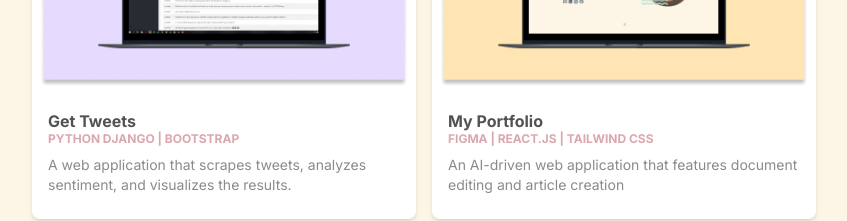
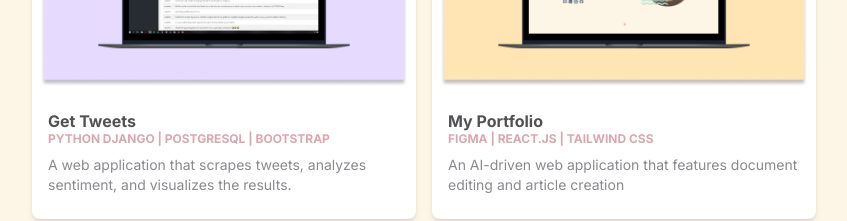
Before and after one commit to dqperez/portfolio-website, a React (Vite) app: page / in a window 1280 px wide. Shown: the part 1560-1781 px from the top of the page, without its empty margins (216-1063 px from the left). Built offline with nearby package versions, Linux system fonts and the light colour scheme.

Commit message:
feat: Change project text

```diff
--- a/package.json
+++ b/package.json
@@ -1,5 +1,4 @@
 {
-  "homepage": "https://dqperez.github.io/portfolio-website",
   "name": "portfolio-website",
   "private": true,
   "version": "0.0.0",
--- a/src/components/Overview.jsx
+++ b/src/components/Overview.jsx
@@ -16,7 +16,7 @@ const Overview = ({workRef}) => {
             <div className="grid grid-cols-1 lg:grid-cols-2 gap-4 p-8">
                 <OverviewCard icon={typ} title="TyphooNews" type="PYTHON DJANGO | VUE.JS | MYSQL | VUETIFY"summary="A crisis information dashboard system using feedback-based text classification of typhoon-related tweets in the Philippines"/>
                 <OverviewCard icon={lifg} title="Lif Game" type="FIGMA | PYTHON DJANGO | BOOTSTRAP"summary="A play-to-earn platform highlighting user-created games and empowering earnings through play."/>
-                <OverviewCard icon={gt} title="Get Tweets" type="PYTHON DJANGO | BOOTSTRAP" summary="A web application that scrapes tweets, analyzes sentiment, and visualizes the results."/>
+                <OverviewCard icon={gt} title="Get Tweets" type="PYTHON DJANGO | POSTGRESQL | BOOTSTRAP" summary="A web application that scrapes tweets, analyzes sentiment, and visualizes the results."/>
                 <OverviewCard icon={dp} title="My Portfolio" type="FIGMA | REACT.JS | TAILWIND CSS" summary="An AI-driven web application that features document editing and article creation"/>
                 {/* <OverviewCard icon={lifp} title="Lif Posts" type="FIGMA" summary="An AI-driven web application that features document editing and article creation"/> */}
             </div>
```
